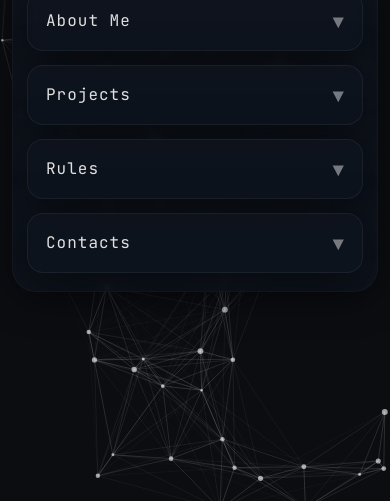
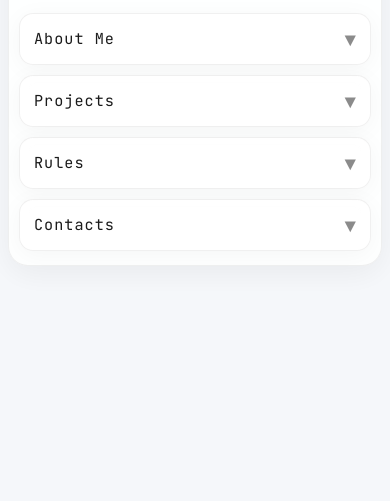
Before and after one commit to Bushmasterson/bushmasterson.github.io, a plain HTML site: page index.html in a window 390 px wide. Shown: the part 343-844 px from the top of the page. Drawn offline with Linux system fonts and the light colour scheme.

Commit message:
add light theme
first try to add normal view

```diff
--- a/index.html
+++ b/index.html
@@ -7,7 +7,7 @@
     <link href="https://fonts.googleapis.com/css2?family=JetBrains+Mono:wght@300;400;600&display=swap" rel="stylesheet">
     <link rel="stylesheet" href="https://cdnjs.cloudflare.com/ajax/libs/font-awesome/6.7.2/css/all.min.css">
     <style>
-        /* ===== Базовые настройки ===== */
+        /* ===== БАЗОВЫЕ СТИЛИ (тёмная тема по умолчанию) ===== */
         html { scroll-behavior: smooth; }
 
         body {
@@ -42,7 +42,7 @@
         .cursor-blink { display: inline-block; font-weight: 300; color: #39C7B9; animation: blinkCursor 0.833s steps(1) infinite; }
         @keyframes blinkCursor { 0% { opacity: 1; } 40% { opacity: 1; } 40% { opacity: 0; } 100% { opacity: 0; } }
 
-        /* ===== Карточки ===== */
+        /* ===== ЕДИНАЯ СУПЕР-КАРТОЧКА ===== */
         .main-card {
             background: rgba(15, 20, 30, 0.9);
             backdrop-filter: blur(4px);
@@ -55,11 +55,13 @@
 
         .main-card:hover { border-color: rgba(255, 255, 255, 0.08); }
 
+        /* ===== ЗАГОЛОВОК И ПОДЗАГОЛОВОК ===== */
         header h1 { transition: color 0.3s ease, text-shadow 0.3s ease; }
         header h1:hover { color: #39C7B9; text-shadow: 0 0 25px rgba(57, 199, 185, 0.15); }
         header p { transition: color 0.3s ease; }
         header p:hover { color: #39C7B9; }
 
+        /* ===== ВНУТРЕННИЕ КАРТОЧКИ ===== */
         .card {
             background: rgba(15, 20, 30, 0.7);
             backdrop-filter: blur(8px);
@@ -108,47 +110,66 @@
         a[title] { position: relative; text-decoration: none; }
         a[title]:hover::after { content: attr(title); position: absolute; bottom: calc(100% + 8px); left: 50%; transform: translateX(-50%); background: rgba(0,0,0,0.8); color: #ffffff; font-size: 0.7rem; padding: 4px 10px; border-radius: 6px; white-space: nowrap; backdrop-filter: blur(4px); pointer-events: none; opacity: 0.9; transition: opacity 0.2s ease; }
 
-        #back-to-top { position: fixed; bottom: 30px; right: 30px; width: 44px; height: 44px; background: #39C7B9; color: #ffffff; border: none; border-radius: 50%; font-size: 1.5rem; cursor: pointer; opacity: 0; transform: scale(0.8); transition: opacity 0.3s ease, transform 0.3s ease; z-index: 1000; box-shadow: 0 4px 20px rgba(64,224,208,0.3); }
-        #back-to-top.visible { opacity: 1; transform: scale(1); }
-        #back-to-top:hover { background: #2bb8a8; transform: scale(1.05); }
-
         ::selection { background: #39C7B9; color: #ffffff; }
         ::-moz-selection { background: #39C7B9; color: #ffffff; }
 
-        /* ===== Тёмная тема ===== */
-        @media (prefers-color-scheme: dark) {
-            body { background: #05070a; color: #e0e0e0; }
-            .main-card { background: rgba(10, 15, 25, 0.9); }
-            .card { background: rgba(10, 15, 25, 0.8); }
-            .card:hover { box-shadow: 0 0 25px rgba(64, 224, 208, 0.15); }
-            .card-content ul li .desc { color: #aaaaaa; }
-            .card-content p { color: #dddddd; }
-            #card-rules ul li { color: #dddddd; }
+        /* ===== СВЕТЛАЯ ТЕМА ===== */
+        @media (prefers-color-scheme: light) {
+            body {
+                background: #f5f7fa;
+                color: #1a1a1a;
+            }
+            .main-card {
+                background: rgba(255, 255, 255, 0.9);
+                border-color: rgba(0, 0, 0, 0.06);
+                box-shadow: 0 8px 32px rgba(0, 0, 0, 0.06);
+            }
+            .card {
+                background: rgba(255, 255, 255, 0.85);
+                border-color: rgba(0, 0, 0, 0.06);
+                box-shadow: 0 4px 24px rgba(0, 0, 0, 0.04);
+            }
+            .card:hover {
+                box-shadow: 0 0 25px rgba(57, 199, 185, 0.15), 0 4px 24px rgba(0,0,0,0.06);
+            }
+            .card-content ul li .desc { color: #555555; }
+            .card-content p { color: #333333; }
+            #card-rules ul li { color: #333333; }
+            a { color: #39C7B9; }
+            a:hover { color: #2a9d8f; }
+            a:visited { color: #39C7B9; }
+            a:visited:hover { color: #2a9d8f; }
         }
 
-        /* ===== Адаптивность ===== */
+        /* ===== АДАПТИВНОСТЬ ===== */
         @media (max-width: 600px) {
-            header h1 { font-size: 2rem; }
-            .container { padding: 20px 12px; }
-            .main-card { padding: 18px 14px; }
-            .card { padding: 16px 18px; margin-top: 14px; }
-            .card-content ul li { flex-direction: column; align-items: flex-start; gap: 2px; }
-            #back-to-top { bottom: 20px; right: 20px; width: 36px; height: 36px; font-size: 1.2rem; }
-            .container { animation: none; }
+            header h1 { font-size: 1.6rem; }
+            .container { padding: 12px 8px; }
+            .main-card { padding: 14px 10px; border-radius: 20px; }
+            .card { padding: 12px 14px; margin-top: 10px; border-radius: 14px; }
+            .card-header h2 { font-size: 0.95rem; }
+            .card-content.open { max-height: 600px; }
+            .card-content ul li { flex-direction: column; align-items: flex-start; gap: 4px; }
         }
-        @media (max-width: 400px) {
-            header h1 { font-size: 1.6rem; }
+
+        @media (min-width: 601px) and (max-width: 1024px) {
+            header h1 { font-size: 2.2rem; }
+            .container { padding: 24px 16px; }
+            .main-card { padding: 20px 16px; }
+            .card { padding: 16px 20px; margin-top: 12px; }
             .card-header h2 { font-size: 1rem; }
-            .card-content.open { max-height: 500px; }
+        }
+
+        @media (min-width: 1025px) {
+            /* базовые настройки уже заданы */
         }
     </style>
 </head>
 <body>
     <canvas id="particles-canvas"></canvas>
-    <button id="back-to-top" title="Наверх">↑</button>
 
     <div class="container">
-        <!-- Главная карточка -->
+        <!-- ЕДИНАЯ СУПЕР-КАРТОЧКА -->
         <div class="main-card">
             <header>
                 <h1 class="fade-in">Bushmasterson<span class="cursor-blink">|</span></h1>
@@ -201,8 +222,8 @@
                         <li><span class="rule-number">2.</span> Write concisely. If I don't understand, I won't reply.</li>
                         <li><span class="rule-number">3.</span> Use email for formal matters.</li>
                         <li><span class="rule-number">4.</span> I am not obliged to return your gift.</li>
-                        <li><span class="rule-number">5.</span> There may be fakes. Be vigilant. Notice: contact me.</li>
-                        <li><span class="rule-number">6.</span> I don't sell NFTs for fiat.</li>
+                        <li><span class="rule-number">5.</span> There may be fakes. Be vigilant. If you notice one, contact me.</li>
+                        <li><span class="rule-number">6.</span> I don't sell NFTs for fiat. I also don't conduct transactions.</li>
                     </ul>
                 </div>
             </div>
@@ -227,7 +248,10 @@
     </div>
 
     <script>
-        // === Частицы (99 точек, 0.11с отстёгивание) ===
+        // ============================================================
+        //  АДАПТИВНЫЕ ЖИВЫЕ СОЗВЕЗДИЯ
+        // ============================================================
+
         (function initConstellation() {
             const canvas = document.getElementById('particles-canvas');
             if (!canvas) return;
@@ -243,7 +267,7 @@
             const mouse = { x: null, y: null };
             let mouseStrength = 1.0;
             let lastMouseLeave = 0;
-            const FADE_DURATION = 0.11; // 0.11 с затухание
+            const FADE_DURATION = 0.11;
 
             document.addEventListener('mousemove', e => {
                 mouse.x = e.clientX;
@@ -254,11 +278,15 @@
                 lastMouseLeave = performance.now();
             });
 
-            const COUNT = 101,
-            CONNECT = 166,
-            OPACITY = 0.404,
-            FALL_SPEED = 0.555,
-            REPULSE_RADIUS = 111.111;
+            // === АДАПТИВНЫЕ НАСТРОЙКИ ===
+            const isMobile = window.innerWidth < 600;
+            const isTablet = window.innerWidth >= 600 && window.innerWidth < 1024;
+
+            const COUNT = isMobile ? 50 : isTablet ? 75 : 110;
+            const CONNECT = isMobile ? 120 : isTablet ? 140 : 165;
+            const OPACITY = 0.40;
+            const FALL_SPEED = isMobile ? 0.65 : 0.55;
+            const REPULSE_RADIUS = isMobile ? 90 : isTablet ? 110 : 125;
 
             const particles = [];
             for (let i = 0; i < COUNT; i++) {
@@ -273,13 +301,24 @@
 
             function animate(time) {
                 ctx.clearRect(0, 0, w, h);
+
+                // Плавное затухание мыши
                 if (mouse.x === null) {
                     const elapsed = (time - lastMouseLeave) / 1000;
                     mouseStrength = Math.max(0, 1 - elapsed / FADE_DURATION);
                 }
-                particles.forEach(p => {
-                    p.y += p.speed;
-                    p.x += p.drift * 0.1;
+
+                // «Дыхание» облака
+                const breath = Math.sin(time * 0.0005) * 0.2 + 0.8;
+
+                particles.forEach((p, i) => {
+                    p.drift += (Math.random() - 0.5) * 0.004;
+                    p.drift = Math.max(-0.4, Math.min(0.4, p.drift));
+                    p.speed = FALL_SPEED + Math.sin(time * 0.001 + i) * 0.1;
+
+                    p.y += p.speed * breath;
+                    p.x += p.drift * 0.1 * breath;
+
                     if (p.y > h + 20) {
                         p.y = -20;
                         p.x = Math.random() * w;
@@ -288,18 +327,23 @@
                     if (p.x < -20) p.x = w + 20;
                     if (p.x > w + 20) p.x = -20;
                 });
+
+                // Линии между точками (постоянно меняются, как облака)
                 ctx.lineWidth = 0.5;
                 for (let i = 0; i < particles.length; i++) {
                     for (let j = i + 1; j < particles.length; j++) {
                         const a = particles[i], b = particles[j];
                         const dx = a.x - b.x, dy = a.y - b.y, dist = Math.sqrt(dx * dx + dy * dy);
-                        if (dist < CONNECT) {
-                            const alpha = (1 - dist / CONNECT) * OPACITY;
+                        const connectionChance = Math.sin(time * 0.001 + i + j) * 0.5 + 0.5;
+                        if (dist < CONNECT && connectionChance > 0.4) {
+                            const alpha = (1 - dist / CONNECT) * OPACITY * connectionChance;
                             ctx.strokeStyle = `rgba(255, 255, 255, ${alpha})`;
                             ctx.beginPath(); ctx.moveTo(a.x, a.y); ctx.lineTo(b.x, b.y); ctx.stroke();
                         }
                     }
                 }
+
+                // Притяжение к мыши (с затуханием)
                 if (mouseStrength > 0.01) {
                     const targetX = mouse.x !== null ? mouse.x : w / 2;
                     const targetY = mouse.y !== null ? mouse.y : h / 2;
@@ -316,25 +360,34 @@
                         }
                     });
                 }
+
+                // Точки
                 particles.forEach(p => {
                     ctx.beginPath();
                     ctx.arc(p.x, p.y, p.r, 0, Math.PI * 2);
                     ctx.fillStyle = `rgba(255, 255, 255, ${OPACITY + 0.2})`;
                     ctx.fill();
                 });
+
                 requestAnimationFrame(animate);
             }
             animate();
         })();
 
-        // === Карточки (плавное появление) ===
+        // ============================================================
+        //  Карточки (плавное появление)
+        // ============================================================
+
         document.addEventListener('DOMContentLoaded', function() {
             document.querySelectorAll('.card').forEach((card, i) => {
                 setTimeout(() => card.classList.add('visible'), 100 + i * 150);
             });
         });
 
-        // === Переключатель карточек ===
+        // ============================================================
+        //  Переключатель карточек
+        // ============================================================
+
         function toggleCard(id) {
             const content = document.getElementById('content-' + id.replace('card-', ''));
             const arrow = document.getElementById('arrow-' + id.replace('card-', ''));
@@ -347,15 +400,6 @@
                 arrow.classList.remove('open');
             }
         }
-
-        // === Кнопка «Наверх» ===
-        const backToTop = document.getElementById('back-to-top');
-        window.addEventListener('scroll', () => {
-            backToTop.classList.toggle('visible', window.scrollY > 300);
-        });
-        backToTop.addEventListener('click', () => {
-            window.scrollTo({ top: 0, behavior: 'smooth' });
-        });
     </script>
 </body>
 </html>
```
